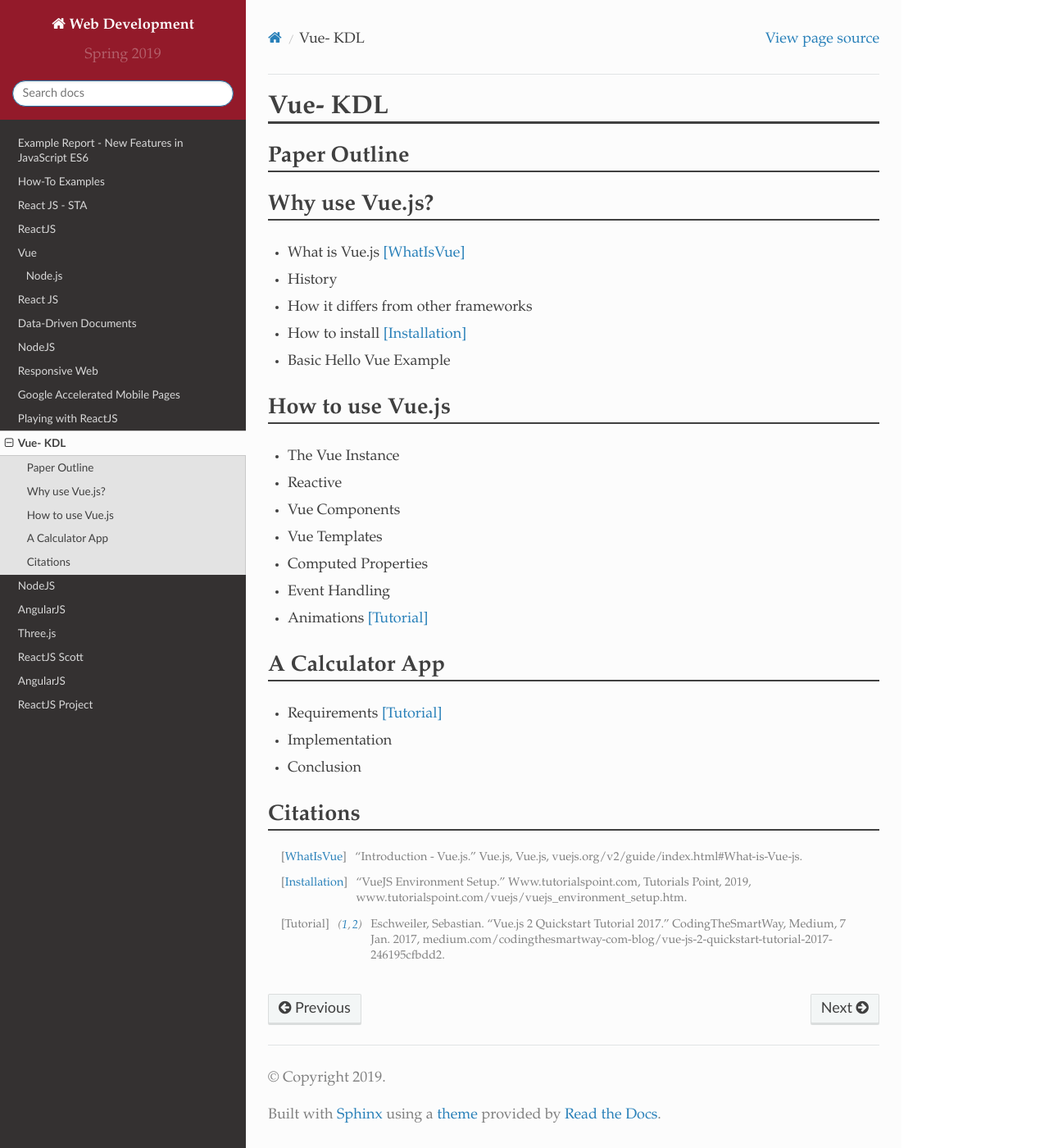
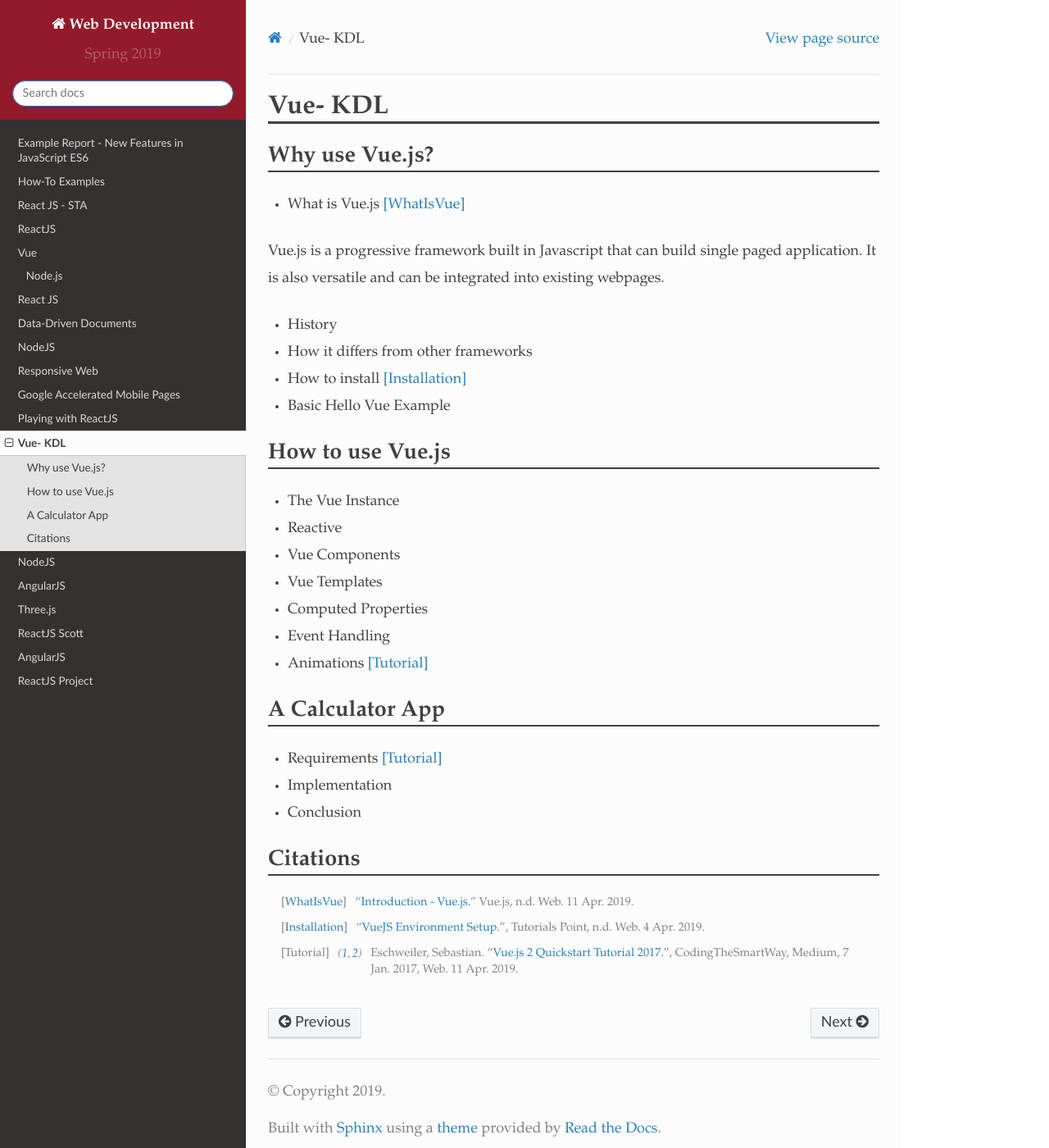
Before and after one commit to pvcraven/2019_spring_web_dev, a Sphinx documentation site: the page built from source/final/lamparek/index.rst, in a window 1280 px wide and 1400 px high. Shown: the whole window at 82% size. Built offline with Sphinx 7.4.7 and the Read the Docs theme 2.0.0, drawn with Linux system fonts in a browser that asks for light colours.

Commit message:
Keegan update

```diff
--- a/source/final/lamparek/index.rst
+++ b/source/final/lamparek/index.rst
@@ -1,15 +1,17 @@
 Vue- KDL
-======================
-
-Paper Outline
--------------
+========
 
 Why use Vue.js?
 ---------------
 * What is Vue.js [WhatIsVue]_
+Vue.js is a progressive framework built in Javascript that can build single paged application. It is also versatile and can be integrated into existing webpages.
+
+
 * History
 * How it differs from other frameworks
 * How to install [Installation]_
+
+
 * Basic Hello Vue Example
 
 How to use Vue.js
@@ -30,10 +32,10 @@ A Calculator App
 
 Citations
 ---------
-.. [WhatIsVue] “Introduction - Vue.js.” Vue.js, Vue.js,
-   vuejs.org/v2/guide/index.html#What-is-Vue-js.
-.. [Installation] “VueJS Environment Setup.” Www.tutorialspoint.com,
-   Tutorials Point, 2019, www.tutorialspoint.com/vuejs/vuejs_environment_setup.htm.
-.. [Tutorial] Eschweiler, Sebastian. “Vue.js 2 Quickstart Tutorial 2017.”
-   CodingTheSmartWay, Medium, 7 Jan. 2017,
-   medium.com/codingthesmartway-com-blog/vue-js-2-quickstart-tutorial-2017-246195cfbdd2.
+.. [WhatIsVue] “`Introduction - Vue.js. <http://www.vuejs.org/v2/guide/index.html#What-is-Vue-js>`_” Vue.js, n.d. Web. 11 Apr. 2019.
+
+.. [Installation] “`VueJS Environment Setup. <https://www.tutorialspoint.com/vuejs/vuejs_environment_setup.htm>`_”,
+   Tutorials Point, n.d. Web. 4 Apr. 2019.
+
+.. [Tutorial] Eschweiler, Sebastian. “`Vue.js 2 Quickstart Tutorial 2017. <https://medium.com/codingthesmartway-com-blog/vue-js-2-quickstart-tutorial-2017-246195cfbdd2>`_”,
+   CodingTheSmartWay, Medium, 7 Jan. 2017, Web. 11 Apr. 2019.
```
